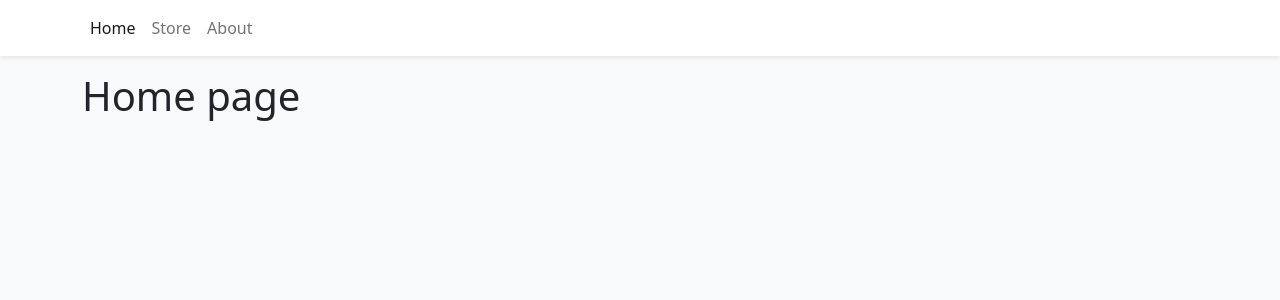
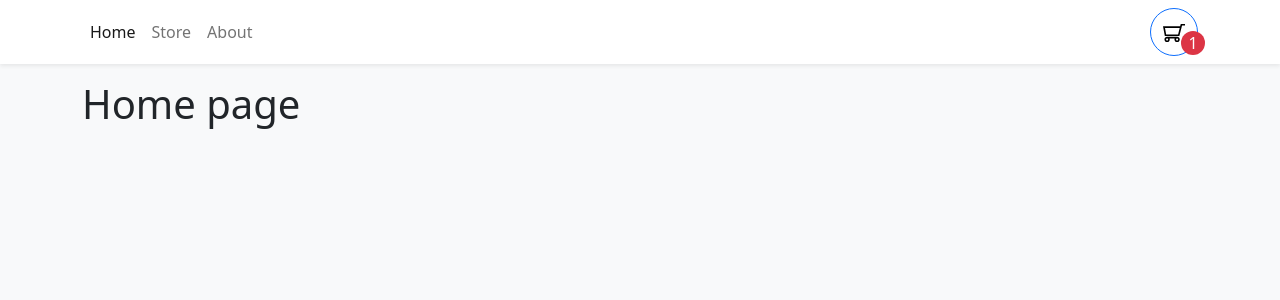
Before and after one commit to bug-king-solver/mern-ecommerce, a React (Vite) app: page / in a window 1280 px wide. Shown: the top 300 px of the page. Built offline with nearby package versions, Linux system fonts and the light colour scheme.

Commit message:
Navbar partly finished

```diff
--- a/src/components/Navbar.tsx
+++ b/src/components/Navbar.tsx
@@ -1,11 +1,11 @@
-import { Navbar, Container, Nav } from "react-bootstrap";
+import { Navbar, Container, Nav, Button } from "react-bootstrap";
 import { NavLink } from "react-router-dom";
 
 export const MainNavBar = () => {
   return (
     <Navbar className="bg-white shadow-sm mb-3">
       <Container>
-        <Nav>
+        <Nav className="me-auto">
           <Nav.Link to="/" as={NavLink}>
             Home
           </Nav.Link>
@@ -16,6 +16,52 @@
             About
           </Nav.Link>
         </Nav>
+        <Button
+          style={{ width: "3rem", height: "3rem", position: "relative" }}
+          variant="outline-primary"
+          className="rounded-circle"
+        >
+          <svg
+            fill="#000000"
+            version="1.1"
+            id="Capa_1"
+            xmlns="http://www.w3.org/2000/svg"
+            viewBox="0 0 902.86 902.86"
+          >
+            <g id="SVGRepo_bgCarrier" stroke-width="0"></g>
+            <g
+              id="SVGRepo_tracerCarrier"
+              stroke-linecap="round"
+              stroke-linejoin="round"
+            ></g>
+            <g id="SVGRepo_iconCarrier">
+              {" "}
+              <g>
+                {" "}
+                <g>
+                  {" "}
+                  <path d="M671.504,577.829l110.485-432.609H902.86v-68H729.174L703.128,179.2L0,178.697l74.753,399.129h596.751V577.829z M685.766,247.188l-67.077,262.64H131.199L81.928,246.756L685.766,247.188z"></path>{" "}
+                  <path d="M578.418,825.641c59.961,0,108.743-48.783,108.743-108.744s-48.782-108.742-108.743-108.742H168.717 c-59.961,0-108.744,48.781-108.744,108.742s48.782,108.744,108.744,108.744c59.962,0,108.743-48.783,108.743-108.744 c0-14.4-2.821-28.152-7.927-40.742h208.069c-5.107,12.59-7.928,26.342-7.928,40.742 C469.675,776.858,518.457,825.641,578.418,825.641z M209.46,716.897c0,22.467-18.277,40.744-40.743,40.744 c-22.466,0-40.744-18.277-40.744-40.744c0-22.465,18.277-40.742,40.744-40.742C191.183,676.155,209.46,694.432,209.46,716.897z M619.162,716.897c0,22.467-18.277,40.744-40.743,40.744s-40.743-18.277-40.743-40.744c0-22.465,18.277-40.742,40.743-40.742 S619.162,694.432,619.162,716.897z"></path>{" "}
+                </g>{" "}
+              </g>{" "}
+            </g>
+          </svg>
+          <div
+          className="rounded-circle bg-danger d-flex justify-content-center align-items-center"
+          style={{
+            color: "white",
+            width: "1.5rem",
+            height: "1.5rem",
+            position: "absolute",
+            right: 0,
+            bottom: 0,
+            transform:"translate(0.5rem)"
+          }}
+        >
+          1
+        </div>
+        </Button>
+
       </Container>
     </Navbar>
   );
```
